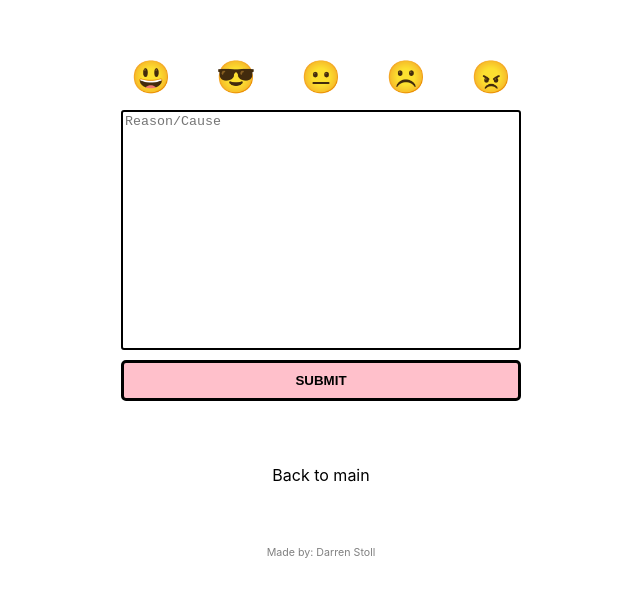
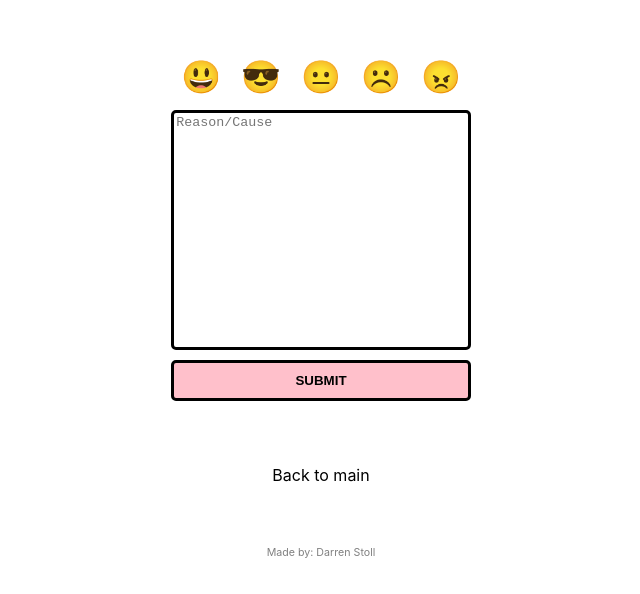
Before and after one commit to darren-stoll/mood-tracker, a Next.js app: page /MoodEntry in a window 1280 px wide. Shown: the part 124-718 px from the top of the page, without its empty margins (319-959 px from the left). Built offline with nearby package versions, Linux system fonts and the light colour scheme.

Commit message:
Fixed styling for textarea for window shrinking

```diff
--- a/styles/MoodEntry.module.css
+++ b/styles/MoodEntry.module.css
@@ -28,15 +28,14 @@
 .commentBox {
   max-width: 400px;
   max-height: 300px;
-  width: 60vw;
   height: 30vh;
 }
 
 .commentBox textarea {
   width: 100%;
   height: 100%;
-  border: 2px solid;
-  border-radius: 3px;
+  border: 3px solid;
+  border-radius: 5px;
   resize: none;
 }
 
```
